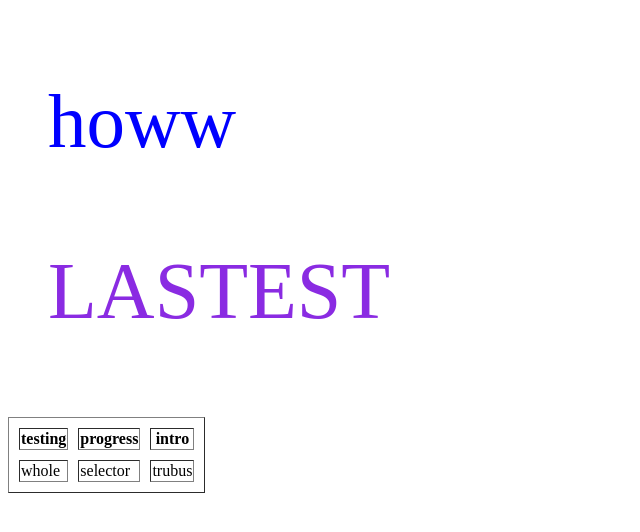
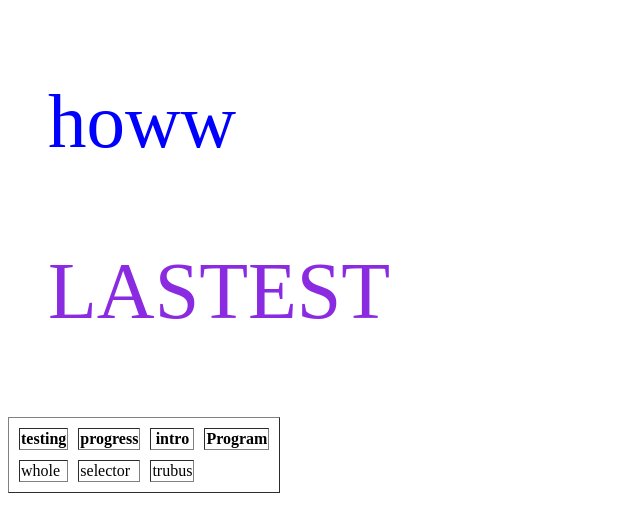
Before and after one commit to ismu96/belajar1, a plain HTML site: page index.html in a window 1280 px wide. Shown: the whole page, without its empty margins (0-640 px from the left). Drawn offline with Linux system fonts and the light colour scheme.

Commit message:
penambahan list pemograman

```diff
--- a/index.html
+++ b/index.html
@@ -14,6 +14,7 @@
         <th>testing</th>
         <th>progress</th>
         <th>intro</th>
+        <th>Program</th>
         </tr>
         <tr>
             <td>whole</td>
```
